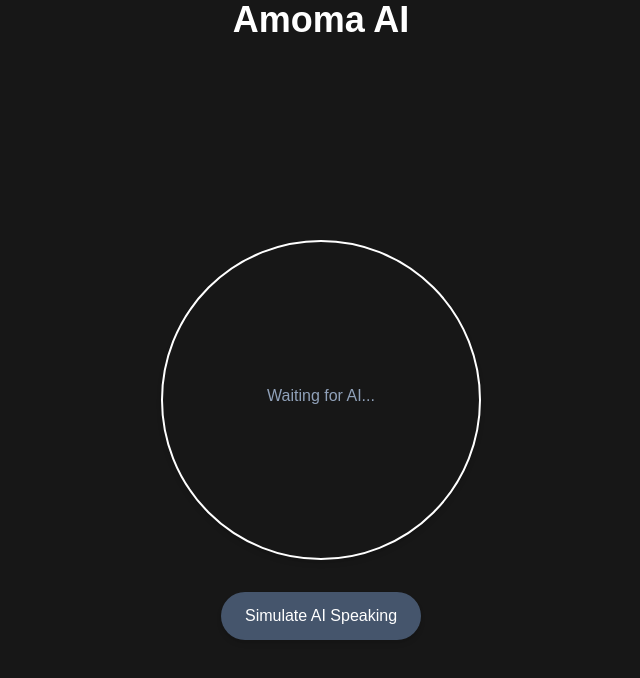
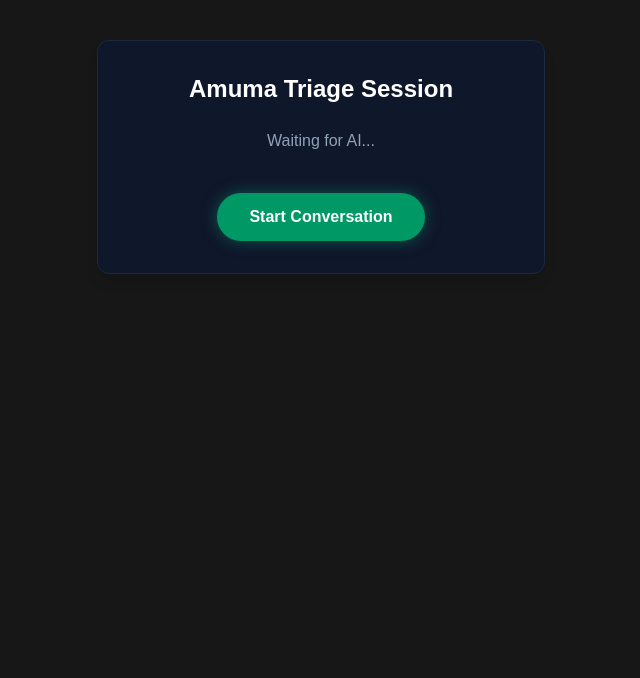
Before and after one commit to JohnLloydCanoy/amuma-ai, a Next.js app in the folder client/: page /Home in a window 1280 px wide. Shown: the top 678 px of the page, without its empty margins (319-959 px from the left). Built offline with nearby package versions, Linux system fonts and the light colour scheme.

Commit message:
Update: changing gemini model

```diff
--- a/client/app/Home/page.tsx
+++ b/client/app/Home/page.tsx
@@ -1,15 +1,13 @@
 "use client";
 import React, { useState } from 'react';
 import Visuals from '../../components/voice/visuals';
+import VoiceSession from '@/components/voice/voice-session';
 
 export default function HomePage() {
 
     return (
         <>
-            <div className="h-20 text-center" >
-                <h1 className="text-4xl font-bold  text-white">Amoma AI</h1>
-                    <Visuals  />
-            </div>
+            <VoiceSession />
         </>
     );
 }
```
Also changed, not shown: 1 other file (tests, documents, lock files or other folders).
